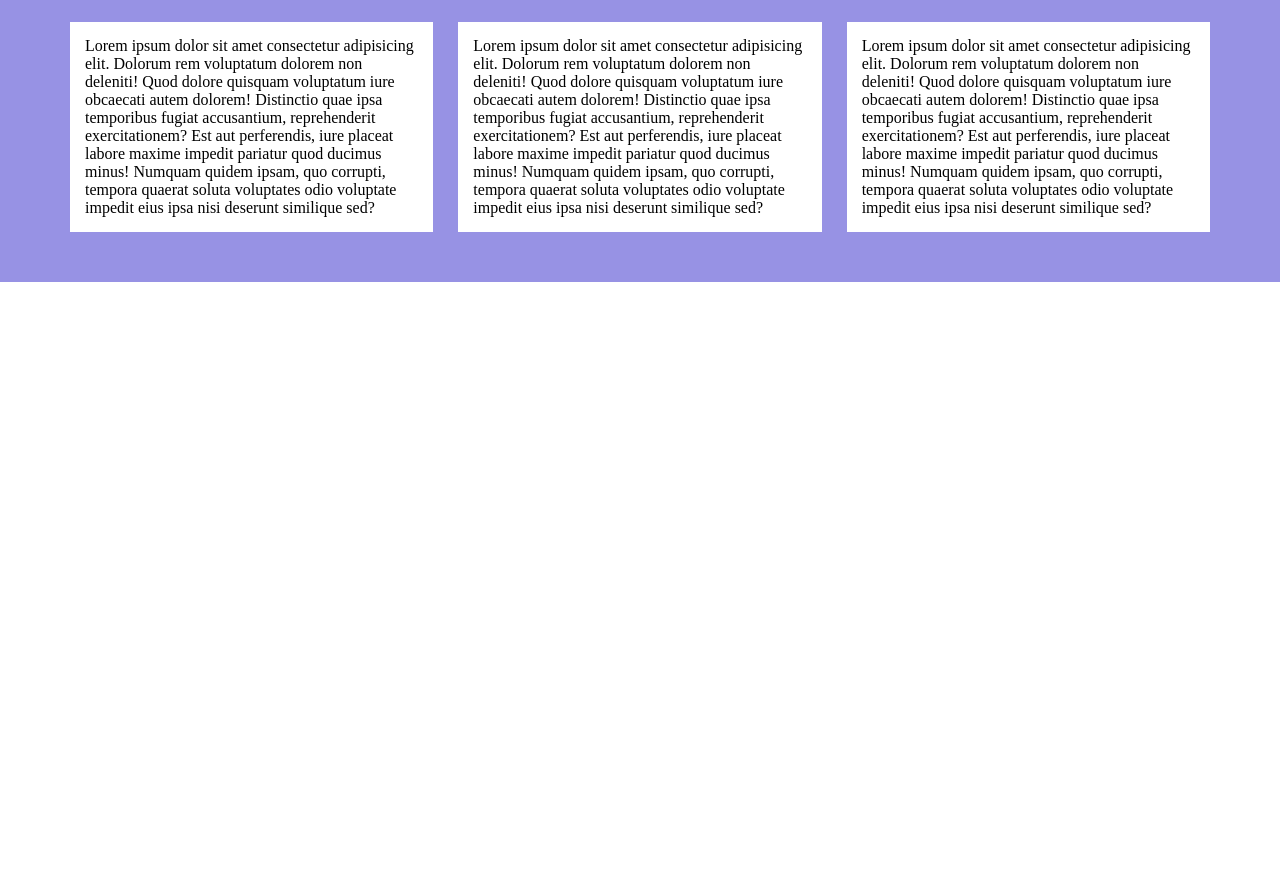
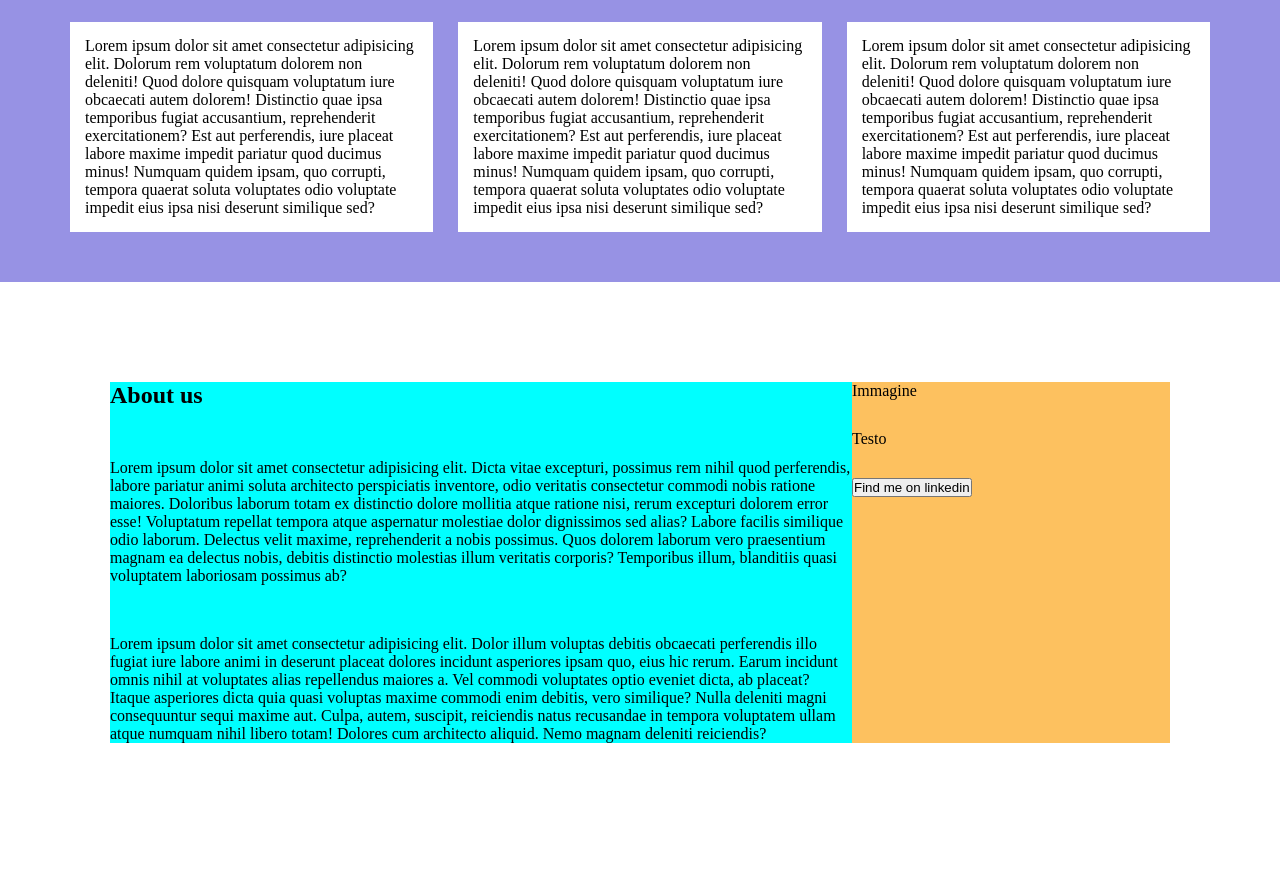
Before and after one commit to SimoneCalzari/htmlcss-responsive-layout, a plain HTML site: page index.html in a window 1280 px wide. Shown: the part 2963-3856 px from the top of the page. Before the commit the page ends 3245 px from the top, so only its background shows below. Drawn offline with Linux system fonts and the light colour scheme.

Commit message:
feat: sezione cinque blocchi

```diff
--- a/css/style.css
+++ b/css/style.css
@@ -46,7 +46,7 @@ img {
   --violet-bkg: #9792e4;
   --free-txt: #fdc15f;
   --footer-bkg: #333333;
-
+  --get-started: #d5d4f4;
 }
 /* #endregion  VARIABLES */
 
@@ -171,8 +171,34 @@ header nav {
 }
 /* #endregion SECTION 4 */
 
-/* #region SECTION */
-/* #endregion SECTION */
+/* #region SECTION 5 */
+#sect-5 {
+  padding: 100px 0 150px;
+}
+
+#sect-5 .container.flex {
+  padding: 0 40px;
+  flex-wrap: wrap;
+}
+
+#sect-5 .container.flex > div:first-child {
+  width: 70%;
+  background-color: aqua;
+}
+
+#sect-5 .container.flex > div:last-child {
+  width: 30%;
+  background-color: #fdc15f;
+}
+
+#sect-5 .container.flex > div:first-child > *:not(:last-child) {
+  margin-bottom: 50px;
+}
+#sect-5 .container.flex > div:last-child > *:not(:last-child) {
+  margin-bottom: 30px;
+}
+
+/* #endregion SECTION 5 */
 
 /* #region SECTION */
 /* #endregion SECTION */
@@ -205,6 +231,10 @@ header nav {
     width: calc((100% - 25px) / 2);
   }
 
+  #sect-5 .container.flex {
+    padding: 0;
+  }
+
 }
 /* #endregion TABLET */
 
@@ -235,9 +265,16 @@ header nav {
     width: 100%;
   }
 
-
   #sect-4 .container.flex > div {
     width: 100%
+  }
+
+  #sect-5 .container.flex > div:first-child {
+    width: 100%;
+  }
+
+  #sect-5 .container.flex > div:last-child {
+    width: 100%;
   }
 
 }
--- a/index.html
+++ b/index.html
@@ -106,6 +106,30 @@
           </div>
         </section>
         <!-- SECTION 4 -->
+        <!-- SECTION 5 -->
+        <section id="sect-5">
+          <div class="container flex">
+            <div>
+              <h2>About us</h2>
+              <p>
+                Lorem ipsum dolor sit amet consectetur adipisicing elit. Dicta vitae excepturi, possimus rem nihil quod perferendis, labore pariatur animi soluta architecto perspiciatis inventore, odio veritatis consectetur commodi nobis ratione maiores.
+                Doloribus laborum totam ex distinctio dolore mollitia atque ratione nisi, rerum excepturi dolorem error esse! Voluptatum repellat tempora atque aspernatur molestiae dolor dignissimos sed alias? Labore facilis similique odio laborum.
+                Delectus velit maxime, reprehenderit a nobis possimus. Quos dolorem laborum vero praesentium magnam ea delectus nobis, debitis distinctio molestias illum veritatis corporis? Temporibus illum, blanditiis quasi voluptatem laboriosam possimus ab?
+              </p>
+              <p>
+                Lorem ipsum dolor sit amet consectetur adipisicing elit. Dolor illum voluptas debitis obcaecati perferendis illo fugiat iure labore animi in deserunt placeat dolores incidunt asperiores ipsam quo, eius hic rerum.
+                Earum incidunt omnis nihil at voluptates alias repellendus maiores a. Vel commodi voluptates optio eveniet dicta, ab placeat? Itaque asperiores dicta quia quasi voluptas maxime commodi enim debitis, vero similique?
+                Nulla deleniti magni consequuntur sequi maxime aut. Culpa, autem, suscipit, reiciendis natus recusandae in tempora voluptatem ullam atque numquam nihil libero totam! Dolores cum architecto aliquid. Nemo magnam deleniti reiciendis?
+              </p>
+            </div>
+            <div>
+              <div>Immagine</div>
+              <div>Testo</div>
+              <button>Find me on linkedin</button>
+            </div>
+          </div>
+        </section>
+        <!-- SECTION 5 -->
     </main>
     <!-- MAIN -->
     <!-- FOOTER -->
```
